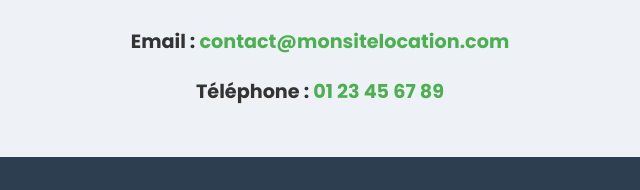
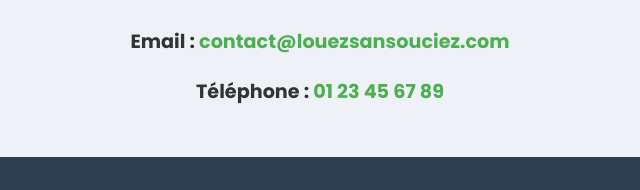
Before and after one commit to arno065/Location-Object-, a plain HTML site: page index.html in a window 1280 px wide. Shown: the part 3311-3501 px from the top of the page, 320-960 px from the left. Drawn offline with Linux system fonts and the light colour scheme.

Commit message:
Update index.html

```diff
--- a/index.html
+++ b/index.html
@@ -117,7 +117,7 @@
             Une question sur un objet, sur le fonctionnement ou une suggestion ? N'hésitez pas à nous contacter, notre équipe est là pour vous aider !
         </p>
         <p style="text-align: center; font-size: 1.2em; font-weight: bold;">
-            Email : <a href="mailto:arn.f@orange.fr" style="color: #4CAF50; text-decoration: none;">contact@monsitelocation.com</a>
+            Email : <a href="mailto:arn.f@orange.fr" style="color: #4CAF50; text-decoration: none;">contact@louezsansouciez.com</a>
         </p>
         <p style="text-align: center; font-size: 1.2em; font-weight: bold; margin-bottom: 30px;">
             Téléphone : <a href="tel:+33787299309" style="color: #4CAF50; text-decoration: none;">01 23 45 67 89</a>
```
